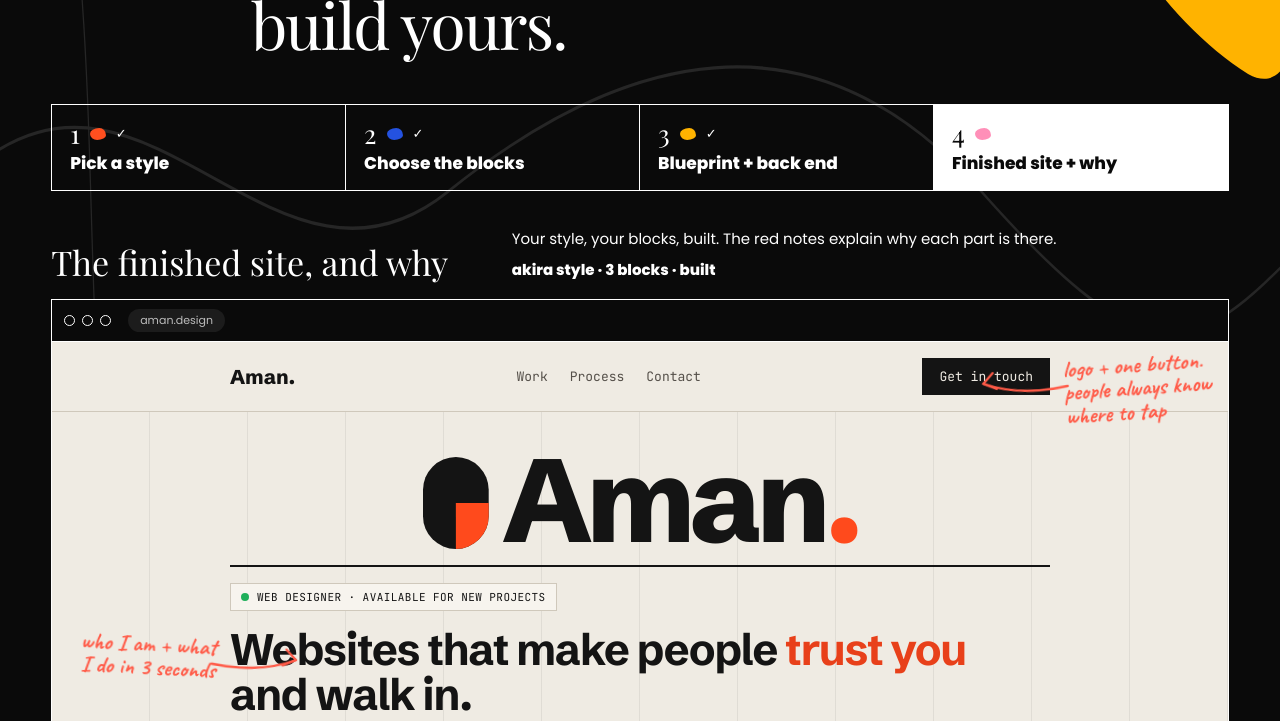
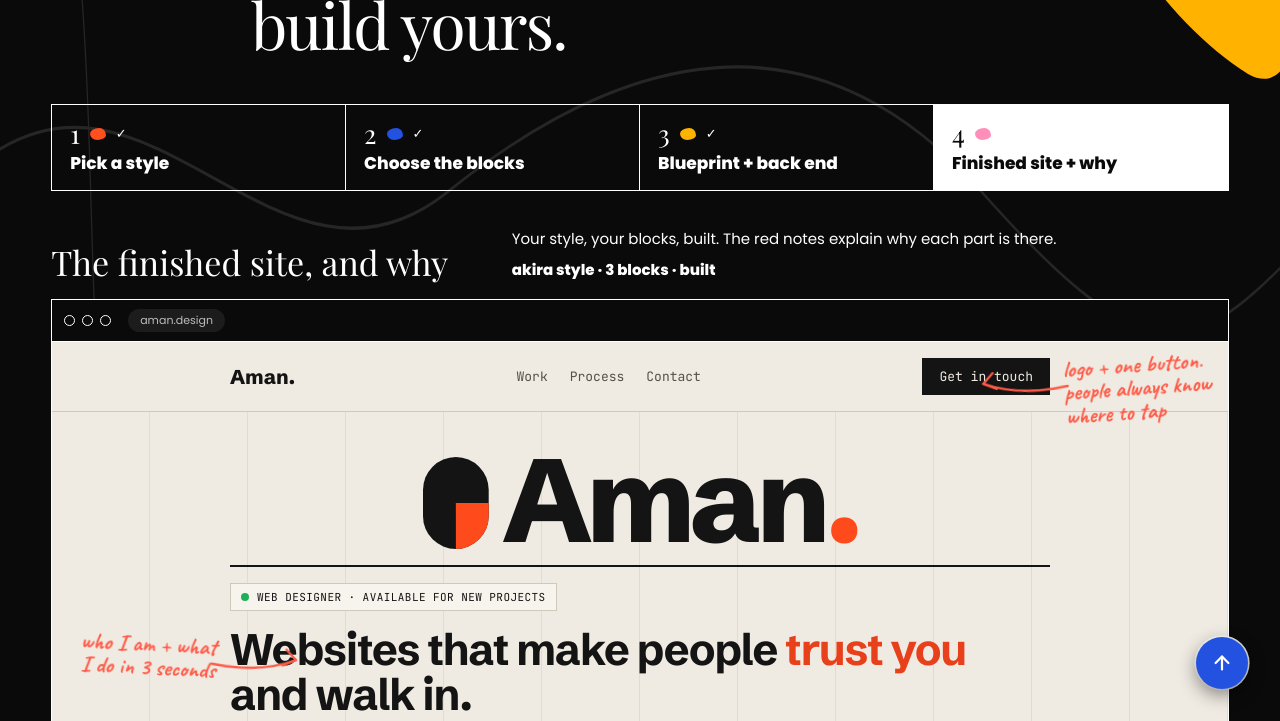
Before and after one commit to amanduanbayev/amanduanbayev.github.io, a plain HTML site: page index.html in a window 1280 px wide. Both pictures are taken after a click on the button "← back". Shown: the part 2698-3419 px from the top of the page. Drawn offline with nearby package versions, Linux system fonts and the light colour scheme.

Commit message:
Add files via upload

```diff
--- a/index.html
+++ b/index.html
@@ -1264,5 +1264,38 @@ toggleNotes: () => this.setState({ notes: !notesOn })
 }
 __mount(Component);
 </script>
+<button type="button" id="totop" aria-label="Back to top" tabindex="-1"><svg aria-hidden="true" width="22" height="22" viewBox="0 0 24 24" fill="none" stroke="currentColor" stroke-width="2.4" stroke-linecap="round" stroke-linejoin="round"><path d="M12 19V5"></path><path d="M5 12l7-7 7 7"></path></svg></button>
+<style>
+#totop{position:fixed;right:clamp(16px,3vw,32px);bottom:calc(clamp(16px,3vw,32px) + env(safe-area-inset-bottom));z-index:900;width:52px;height:52px;padding:0;border:0;border-radius:50%;background:#2452E0;color:#FFFFFF;display:flex;align-items:center;justify-content:center;cursor:pointer;box-shadow:0 6px 18px rgba(0,0,0,.45),0 0 0 1.6px rgba(255,255,255,.9);opacity:0;transform:translateY(14px) scale(.9);pointer-events:none;transition:opacity .25s ease,transform .25s ease,bottom .25s ease,background .2s}
+#totop.on{opacity:1;transform:none;pointer-events:auto}
+#totop:hover{background:#1A3FB8}
+#totop:focus-visible{outline:3px solid #FFB300;outline-offset:3px}
+@media (max-width:700px){#totop.lift{bottom:calc(92px + env(safe-area-inset-bottom))}}
+@media (prefers-reduced-motion:reduce){#totop{transition:none}}
+</style>
+<script>
+(function () {
+  var b = document.getElementById('totop'); if (!b) return;
+  var ticking = false;
+  function upd() {
+    ticking = false;
+    var on = window.scrollY > window.innerHeight * 0.9;
+    b.classList.toggle('on', on); b.tabIndex = on ? 0 : -1;
+    var nav = document.querySelector('.pnav'), lift = false;
+    if (nav) { var r = nav.getBoundingClientRect(); lift = r.bottom > window.innerHeight - 4 && r.top < window.innerHeight; }
+    b.classList.toggle('lift', lift);
+    var ov = document.querySelector('.wov'); b.style.display = ov ? 'none' : '';
+  }
+  window.addEventListener('scroll', function () { if (!ticking) { ticking = true; requestAnimationFrame(upd); } }, { passive: true });
+  window.addEventListener('resize', upd);
+  new MutationObserver(upd).observe(document.body, { childList: true, subtree: true });
+  b.addEventListener('click', function () {
+    var rm = window.matchMedia('(prefers-reduced-motion: reduce)').matches;
+    window.scrollTo({ top: 0, behavior: rm ? 'auto' : 'smooth' });
+    var t = document.querySelector('#top a, a[href="#top"]'); if (t) setTimeout(function () { t.focus({ preventScroll: true }); }, rm ? 0 : 600);
+  });
+  upd();
+})();
+</script>
 </body>
 </html>
```
